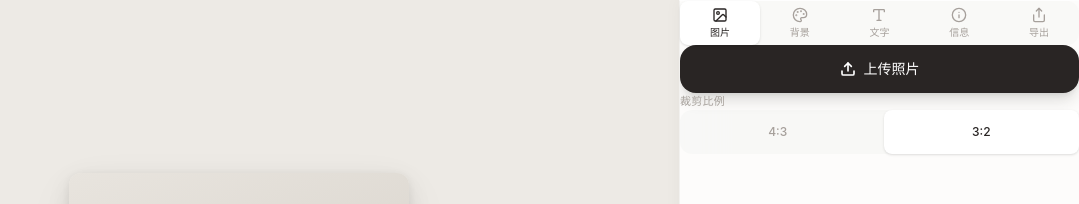
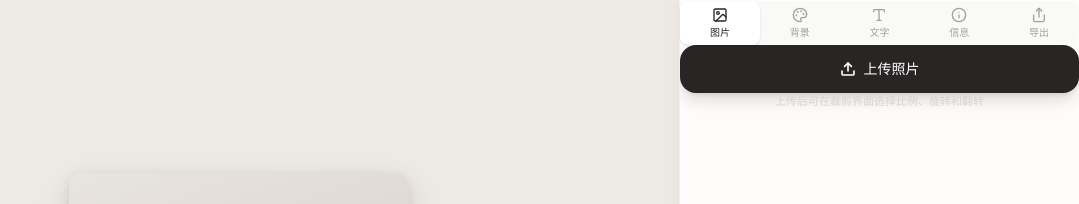
Before and after one commit to zlhLeonade/color-card-maker, a React (Vite) app: page / in a window 1280 px wide. Shown: the top 204 px of the page, without its empty margins (201-1280 px from the left). Built offline with nearby package versions, Linux system fonts and the light colour scheme; a web font is replaced by a local one.

Commit message:
优化文字拖拽和对齐吸附

```diff
--- a/src/App.tsx
+++ b/src/App.tsx
@@ -11,7 +11,7 @@ import { extractColorsFromImage, recommendTextColor, recommendBgColor } from './
 import { readExifData } from './utils/image';
 import { exportToPng } from './utils/export';
 import { formatExifDateShort } from './utils/date';
-import { DEFAULT_STATE, type PosterState } from './types';
+import { DEFAULT_STATE, type PosterState, type CropAspect } from './types';
 
 const sections = [
   { id: 'image', label: '图片', icon: Image },
@@ -52,9 +52,9 @@ export default function App() {
     reader.readAsDataURL(file);
   }, [update]);
 
-  const handleCropComplete = useCallback(async (croppedImage: string) => {
+  const handleCropComplete = useCallback(async (croppedImage: string, aspect: CropAspect) => {
     setShowCropper(false);
-    update({ croppedImage });
+    update({ croppedImage, cropAspect: aspect });
     try {
       const colors = await extractColorsFromImage(croppedImage, 5);
       const bg = recommendBgColor(colors);
@@ -220,9 +220,7 @@ export default function App() {
               {activeSection === 'image' && (
                 <ImageUploader
                   hasImage={!!state.croppedImage}
-                  cropAspect={state.cropAspect}
                   onUpload={handleUpload}
-                  onAspectChange={(aspect) => update({ cropAspect: aspect })}
                   onOpenCropper={() => {
                     if (state.originalImage) {
                       setImageForCrop(state.originalImage);
--- a/src/components/ImageCropper.tsx
+++ b/src/components/ImageCropper.tsx
@@ -1,14 +1,32 @@
-import { useState, useCallback } from 'react';
+import { useState, useCallback, useEffect, useMemo } from 'react';
 import Cropper from 'react-easy-crop';
-import { getCroppedImg } from '../utils/image';
-import { X, Check } from 'lucide-react';
+import { getCroppedImg, transformImage } from '../utils/image';
+import { X, Check, RotateCcw, RotateCw, FlipHorizontal, FlipVertical } from 'lucide-react';
+import type { CropAspect } from '../types';
 
 interface ImageCropperProps {
   imageSrc: string;
-  aspect: '4:3' | '3:2';
-  onCropComplete: (croppedImage: string) => void;
+  aspect: CropAspect;
+  onCropComplete: (croppedImage: string, aspect: CropAspect) => void;
   onCancel: () => void;
 }
+
+const ASPECT_OPTIONS: { id: CropAspect; label: string }[] = [
+  { id: 'original', label: '原图' },
+  { id: '1:1', label: '1:1' },
+  { id: '3:2', label: '3:2' },
+  { id: '4:3', label: '4:3' },
+  { id: '16:9', label: '16:9' },
+  { id: '9:16', label: '9:16' },
+];
+
+const ASPECT_MAP: Record<string, number> = {
+  '1:1': 1,
+  '3:2': 3 / 2,
+  '4:3': 4 / 3,
+  '16:9': 16 / 9,
+  '9:16': 9 / 16,
+};
 
 export default function ImageCropper({
   imageSrc,
@@ -18,29 +36,68 @@ export default function ImageCropper({
 }: ImageCropperProps) {
   const [crop, setCrop] = useState({ x: 0, y: 0 });
   const [zoom, setZoom] = useState(1);
+  const [rotation, setRotation] = useState(0);
+  const [flipH, setFlipH] = useState(false);
+  const [flipV, setFlipV] = useState(false);
+  const [currentAspect, setCurrentAspect] = useState<CropAspect>(aspect);
+  const [displayImage, setDisplayImage] = useState(imageSrc);
   const [croppedAreaPixels, setCroppedAreaPixels] = useState<{
-    x: number;
-    y: number;
-    width: number;
-    height: number;
+    x: number; y: number; width: number; height: number;
   } | null>(null);
+  const [naturalAspect, setNaturalAspect] = useState<number | null>(null);
+  const [transforming, setTransforming] = useState(false);
 
-  const aspectRatio = aspect === '4:3' ? 4 / 3 : 3 / 2;
+  // Load image to get natural aspect ratio
+  useEffect(() => {
+    const img = new Image();
+    img.onload = () => setNaturalAspect(img.width / img.height);
+    img.src = imageSrc;
+  }, [imageSrc]);
 
-  const onCropChange = useCallback((location: { x: number; y: number }) => {
-    setCrop(location);
-  }, []);
+  // Reset state when image changes
+  useEffect(() => {
+    setCrop({ x: 0, y: 0 });
+    setZoom(1);
+    setRotation(0);
+    setFlipH(false);
+    setFlipV(false);
+    setDisplayImage(imageSrc);
+  }, [imageSrc]);
 
-  const onZoomChange = useCallback((zoom: number) => {
-    setZoom(zoom);
-  }, []);
+  // Generate transformed image when rotation/flip changes
+  useEffect(() => {
+    if (rotation === 0 && !flipH && !flipV) {
+      setDisplayImage(imageSrc);
+      return;
+    }
+    let cancelled = false;
+    setTransforming(true);
+    transformImage(imageSrc, rotation, flipH, flipV).then((result) => {
+      if (!cancelled) {
+        setDisplayImage(result);
+        setTransforming(false);
+      }
+    });
+    return () => { cancelled = true; };
+  }, [imageSrc, rotation, flipH, flipV]);
+
+  // Compute effective aspect ratio
+  const effectiveAspect = useMemo(() => {
+    if (currentAspect === 'original') {
+      if (!naturalAspect) return 3 / 2;
+      const isRotated90 = rotation === 90 || rotation === 270;
+      return isRotated90 ? 1 / naturalAspect : naturalAspect;
+    }
+    return ASPECT_MAP[currentAspect] ?? 3 / 2;
+  }, [currentAspect, naturalAspect, rotation]);
+
+  const onCropChange = useCallback((loc: { x: number; y: number }) => setCrop(loc), []);
+  const onZoomChange = useCallback((z: number) => setZoom(z), []);
 
   const onCropCompleteHandler = useCallback(
-    (
-      _croppedArea: { x: number; y: number; width: number; height: number },
-      croppedAreaPixels: { x: number; y: number; width: number; height: number }
-    ) => {
-      setCroppedAreaPixels(croppedAreaPixels);
+    (_: { x: number; y: number; width: number; height: number },
+     pixels: { x: number; y: number; width: number; height: number }) => {
+      setCroppedAreaPixels(pixels);
     },
     []
   );
@@ -48,53 +105,144 @@ export default function ImageCropper({
   const handleApply = useCallback(async () => {
     if (!croppedAreaPixels) return;
     try {
-      const croppedImg = await getCroppedImg(imageSrc, croppedAreaPixels);
-      onCropComplete(croppedImg);
+      const croppedImg = await getCroppedImg(displayImage, croppedAreaPixels);
+      onCropComplete(croppedImg, currentAspect);
     } catch (err) {
       console.error('Crop failed:', err);
     }
-  }, [croppedAreaPixels, imageSrc, onCropComplete]);
+  }, [croppedAreaPixels, displayImage, currentAspect, onCropComplete]);
+
+  const handleAspectChange = useCallback((a: CropAspect) => {
+    setCurrentAspect(a);
+    setCrop({ x: 0, y: 0 });
+    setZoom(1);
+  }, []);
+
+  const handleRotateLeft = useCallback(() => setRotation((r) => (r - 90 + 360) % 360), []);
+  const handleRotateRight = useCallback(() => setRotation((r) => (r + 90) % 360), []);
 
   return (
-    <div className="fixed inset-0 z-50 flex flex-col bg-black">
-      {/* Header */}
-      <div className="flex items-center justify-between px-5 py-4 safe-top">
+    <div className="fixed inset-0 z-50 flex flex-col" style={{ background: '#0a0a0a' }}>
+      {/* Top bar */}
+      <div className="flex items-center justify-between px-4 py-3 safe-top" style={{ minHeight: 52 }}>
         <button
           onClick={onCancel}
-          className="flex items-center gap-1.5 text-white/70 hover:text-white transition-colors"
+          className="flex items-center gap-1.5 text-white/60 active:text-white transition-colors min-h-[44px] px-2"
         >
           <X size={18} />
           <span className="text-sm">取消</span>
         </button>
-        <span className="text-white/90 text-sm font-medium tracking-wide">
-          裁剪
-        </span>
+        <span className="text-white/80 text-sm font-medium tracking-wide">裁剪照片</span>
         <button
           onClick={handleApply}
-          className="flex items-center gap-1.5 bg-white/15 backdrop-blur-sm text-white px-4 py-1.5 rounded-full text-sm font-medium hover:bg-white/25 transition-colors"
+          disabled={transforming}
+          className="flex items-center gap-1.5 text-white text-sm font-medium min-h-[44px] px-3 rounded-full transition-all active:scale-95 disabled:opacity-40"
+          style={{ background: 'rgba(255,255,255,0.15)' }}
         >
-          <Check size={16} strokeWidth={2.5} />
+          <Check size={15} strokeWidth={2.5} />
           完成
         </button>
       </div>
 
       {/* Cropper area */}
-      <div className="flex-1 relative">
+      <div className="flex-1 relative" style={{ minHeight: 0 }}>
+        {transforming && (
+          <div className="absolute inset-0 z-10 flex items-center justify-center" style={{ background: 'rgba(0,0,0,0.4)' }}>
+            <div className="text-white/60 text-xs">处理中...</div>
+          </div>
+        )}
         <Cropper
-          image={imageSrc}
+          image={displayImage}
           crop={crop}
           zoom={zoom}
-          aspect={aspectRatio}
+          rotation={0}
+          aspect={effectiveAspect}
           onCropChange={onCropChange}
           onZoomChange={onZoomChange}
           onCropComplete={onCropCompleteHandler}
+          cropShape="rect"
+          showGrid={true}
+          style={{
+            containerStyle: { background: '#0a0a0a' },
+            cropAreaStyle: {
+              border: '1.5px solid rgba(255,255,255,0.5)',
+              borderRadius: '4px',
+            },
+            mediaStyle: {
+              transition: 'none',
+            },
+          }}
         />
       </div>
 
-      {/* Zoom slider */}
-      <div className="px-8 py-5 safe-bottom">
-        <div className="flex items-center gap-4">
-          <span className="text-white/40 text-xs">1×</span>
+      {/* Bottom controls */}
+      <div
+        className="safe-bottom"
+        style={{
+          background: 'rgba(0,0,0,0.75)',
+          backdropFilter: 'blur(24px)',
+          WebkitBackdropFilter: 'blur(24px)',
+          borderTop: '1px solid rgba(255,255,255,0.08)',
+        }}
+      >
+        {/* Aspect ratio pills */}
+        <div
+          className="flex gap-2 px-4 py-3 overflow-x-auto"
+          style={{ scrollbarWidth: 'none', msOverflowStyle: 'none', WebkitOverflowScrolling: 'touch' }}
+        >
+          <style>{`.aspect-scroll::-webkit-scrollbar { display: none; }`}</style>
+          <div className="flex gap-2 aspect-scroll">
+            {ASPECT_OPTIONS.map((opt) => (
+              <button
+                key={opt.id}
+                onClick={() => handleAspectChange(opt.id)}
+                className="shrink-0 min-h-[36px] px-4 rounded-full text-xs font-medium transition-all active:scale-95"
+                style={{
+                  background: currentAspect === opt.id ? 'rgba(255,255,255,0.95)' : 'rgba(255,255,255,0.1)',
+                  color: currentAspect === opt.id ? '#0a0a0a' : 'rgba(255,255,255,0.6)',
+                  boxShadow: currentAspect === opt.id ? '0 2px 8px rgba(0,0,0,0.3)' : 'none',
+                }}
+              >
+                {opt.label}
+              </button>
+            ))}
+          </div>
+        </div>
+
+        {/* Rotate / Flip buttons */}
+        <div className="flex items-center justify-center gap-3 px-4 py-2">
+          {[
+            { icon: RotateCcw, label: '左旋', onClick: handleRotateLeft },
+            { icon: RotateCw, label: '右旋', onClick: handleRotateRight },
+            { icon: FlipHorizontal, label: '水平翻转', onClick: () => setFlipH((f) => !f), active: flipH },
+            { icon: FlipVertical, label: '垂直翻转', onClick: () => setFlipV((f) => !f), active: flipV },
+          ].map(({ icon: Icon, label, onClick, active }) => (
+            <button
+              key={label}
+              onClick={onClick}
+              className="flex flex-col items-center gap-1 min-w-[56px] min-h-[48px] rounded-xl transition-all active:scale-90"
+              style={{
+                background: active ? 'rgba(255,255,255,0.15)' : 'transparent',
+              }}
+            >
+              <div
+                className="w-9 h-9 rounded-full flex items-center justify-center"
+                style={{
+                  background: active ? 'rgba(255,255,255,0.2)' : 'rgba(255,255,255,0.08)',
+                }}
+              >
+                <Icon size={17} style={{ color: active ? '#fff' : 'rgba(255,255,255,0.7)' }} />
+              </div>
+              <span style={{ fontSize: 10, color: active ? '#fff' : 'rgba(255,255,255,0.4)' }}>
+                {label}
+              </span>
+            </button>
+          ))}
+        </div>
+
+        {/* Zoom slider */}
+        <div className="flex items-center gap-3 px-6 py-3">
+          <span style={{ fontSize: 11, color: 'rgba(255,255,255,0.35)', minWidth: 22 }}>1×</span>
           <input
             type="range"
             min={1}
@@ -102,9 +250,9 @@ export default function ImageCropper({
             step={0.01}
             value={zoom}
             onChange={(e) => setZoom(Number(e.target.value))}
-            className="flex-1"
+            className="slider-dark flex-1"
           />
-          <span className="text-white/40 text-xs">3×</span>
+          <span style={{ fontSize: 11, color: 'rgba(255,255,255,0.35)', minWidth: 22 }}>3×</span>
         </div>
       </div>
     </div>
--- a/src/components/ImageUploader.tsx
+++ b/src/components/ImageUploader.tsx
@@ -2,17 +2,13 @@ import { Upload, Crop } from 'lucide-react';
 
 interface ImageUploaderProps {
   hasImage: boolean;
-  cropAspect: '4:3' | '3:2';
   onUpload: (file: File) => void;
-  onAspectChange: (aspect: '4:3' | '3:2') => void;
   onOpenCropper: () => void;
   fileInputRef: React.RefObject<HTMLInputElement | null>;
 }
 
 export default function ImageUploader({
   hasImage,
-  cropAspect,
-  onAspectChange,
   onOpenCropper,
   fileInputRef,
 }: ImageUploaderProps) {
@@ -36,27 +32,9 @@ export default function ImageUploader({
           </button>
         )}
       </div>
-
-      <div>
-        <label className="text-[11px] text-stone-400 tracking-wide uppercase font-medium block mb-2">
-          裁剪比例
-        </label>
-        <div className="flex gap-2 bg-stone-100/60 rounded-xl p-1">
-          {(['4:3', '3:2'] as const).map((ratio) => (
-            <button
-              key={ratio}
-              onClick={() => onAspectChange(ratio)}
-              className={`flex-1 min-h-[44px] text-xs rounded-lg font-medium transition-all duration-200 ${
-                cropAspect === ratio
-                  ? 'bg-white text-stone-800 shadow-sm'
-                  : 'text-stone-400 active:text-stone-600'
-              }`}
-            >
-              {ratio}
-            </button>
-          ))}
-        </div>
-      </div>
+      <p className="text-[11px] text-stone-300 text-center">
+        上传后可在裁剪界面选择比例、旋转和翻转
+      </p>
     </div>
   );
 }
--- a/src/types/index.ts
+++ b/src/types/index.ts
@@ -23,6 +23,8 @@ export interface ExifSettings {
   showCamera: boolean;
 }
 
+export type CropAspect = 'original' | '1:1' | '3:2' | '4:3' | '16:9' | '9:16';
+
 export type ExportQuality = 'sd' | 'hd' | 'fhd' | 'uhd';
 
 export interface ExportPreset {
@@ -44,7 +46,7 @@ export const EXPORT_PRESETS: ExportPreset[] = [
 export interface PosterState {
   originalImage: string | null;
   croppedImage: string | null;
-  cropAspect: '4:3' | '3:2';
+  cropAspect: CropAspect;
   bgColor: string;
   colors: string[];
   text: TextStyle;
--- a/src/utils/image.ts
+++ b/src/utils/image.ts
@@ -1,41 +1,80 @@
 import exifr from 'exifr';
 import type { ExifData } from '../types';
 
+function loadImage(src: string): Promise<HTMLImageElement> {
+  return new Promise((resolve, reject) => {
+    const img = new Image();
+    img.crossOrigin = 'anonymous';
+    img.onload = () => resolve(img);
+    img.onerror = () => reject(new Error('Failed to load image'));
+    img.src = src;
+  });
+}
+
 /**
- * Generate a cropped image from a source image and crop area.
+ * Apply rotation and flip to an image, returning a new data URL.
+ * Used to create a transformed display image for the cropper.
  */
-export function getCroppedImg(
+export async function transformImage(
+  imageSrc: string,
+  rotation: number,
+  flipH: boolean,
+  flipV: boolean
+): Promise<string> {
+  if (rotation === 0 && !flipH && !flipV) return imageSrc;
+
+  const image = await loadImage(imageSrc);
+  const rotRad = (rotation * Math.PI) / 180;
+  const cos = Math.abs(Math.cos(rotRad));
+  const sin = Math.abs(Math.sin(rotRad));
+
+  let bBoxWidth = cos * image.width + sin * image.height;
+  let bBoxHeight = sin * image.width + cos * image.height;
+
+  const MAX = 4096;
+  const scale = Math.min(1, MAX / Math.max(bBoxWidth, bBoxHeight));
+  bBoxWidth = Math.round(bBoxWidth * scale);
+  bBoxHeight = Math.round(bBoxHeight * scale);
+
+  const canvas = document.createElement('canvas');
+  canvas.width = bBoxWidth;
+  canvas.height = bBoxHeight;
+  const ctx = canvas.getContext('2d')!;
+
+  ctx.translate(bBoxWidth / 2, bBoxHeight / 2);
+  ctx.rotate(rotRad);
+  ctx.scale(flipH ? -1 : 1, flipV ? -1 : 1);
+  ctx.scale(scale, scale);
+  ctx.translate(-image.width / 2, -image.height / 2);
+  ctx.drawImage(image, 0, 0);
+
+  return canvas.toDataURL('image/jpeg', 0.92);
+}
+
+/**
+ * Crop a region from an image.
+ * The imageSrc should already have rotation/flip applied.
+ */
+export async function getCroppedImg(
   imageSrc: string,
   pixelCrop: { x: number; y: number; width: number; height: number }
 ): Promise<string> {
-  return new Promise((resolve, reject) => {
-    const image = new Image();
-    image.crossOrigin = 'anonymous';
-    image.onload = () => {
-      const canvas = document.createElement('canvas');
-      canvas.width = pixelCrop.width;
-      canvas.height = pixelCrop.height;
-      const ctx = canvas.getContext('2d');
-      if (!ctx) {
-        reject(new Error('Cannot get canvas context'));
-        return;
-      }
-      ctx.drawImage(
-        image,
-        pixelCrop.x,
-        pixelCrop.y,
-        pixelCrop.width,
-        pixelCrop.height,
-        0,
-        0,
-        pixelCrop.width,
-        pixelCrop.height
-      );
-      resolve(canvas.toDataURL('image/png'));
-    };
-    image.onerror = () => reject(new Error('Failed to load image for cropping'));
-    image.src = imageSrc;
-  });
+  const image = await loadImage(imageSrc);
+  const MAX = 4096;
+  const scale = Math.min(1, MAX / Math.max(pixelCrop.width, pixelCrop.height));
+
+  const canvas = document.createElement('canvas');
+  canvas.width = Math.round(pixelCrop.width * scale);
+  canvas.height = Math.round(pixelCrop.height * scale);
+  const ctx = canvas.getContext('2d')!;
+
+  ctx.drawImage(
+    image,
+    pixelCrop.x, pixelCrop.y, pixelCrop.width, pixelCrop.height,
+    0, 0, canvas.width, canvas.height
+  );
+
+  return canvas.toDataURL('image/png');
 }
 
 /**
@@ -57,7 +96,6 @@ export async function readExifData(file: File): Promise<ExifData> {
       const d = String(rawDate.getDate()).padStart(2, '0');
       result.dateTime = `${y}.${m}.${d}`;
     } else if (typeof rawDate === 'string') {
-      // Try parsing "YYYY:MM:DD HH:MM:SS" format
       const match = rawDate.match(/(\d{4}):(\d{2}):(\d{2})/);
       if (match) {
         result.dateTime = `${match[1]}.${match[2]}.${match[3]}`;
```
Also changed, not shown: src/index.css (+39 -0 lines).
